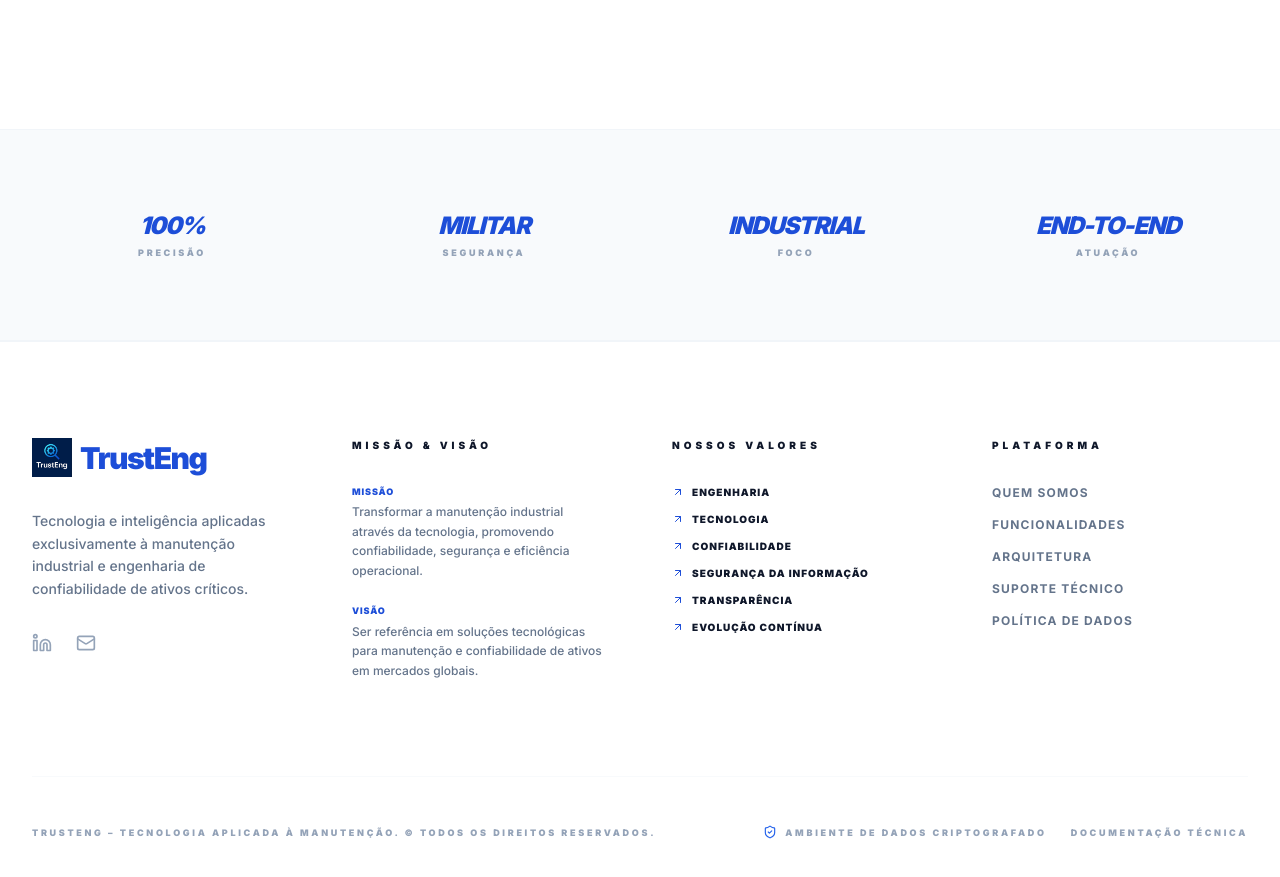
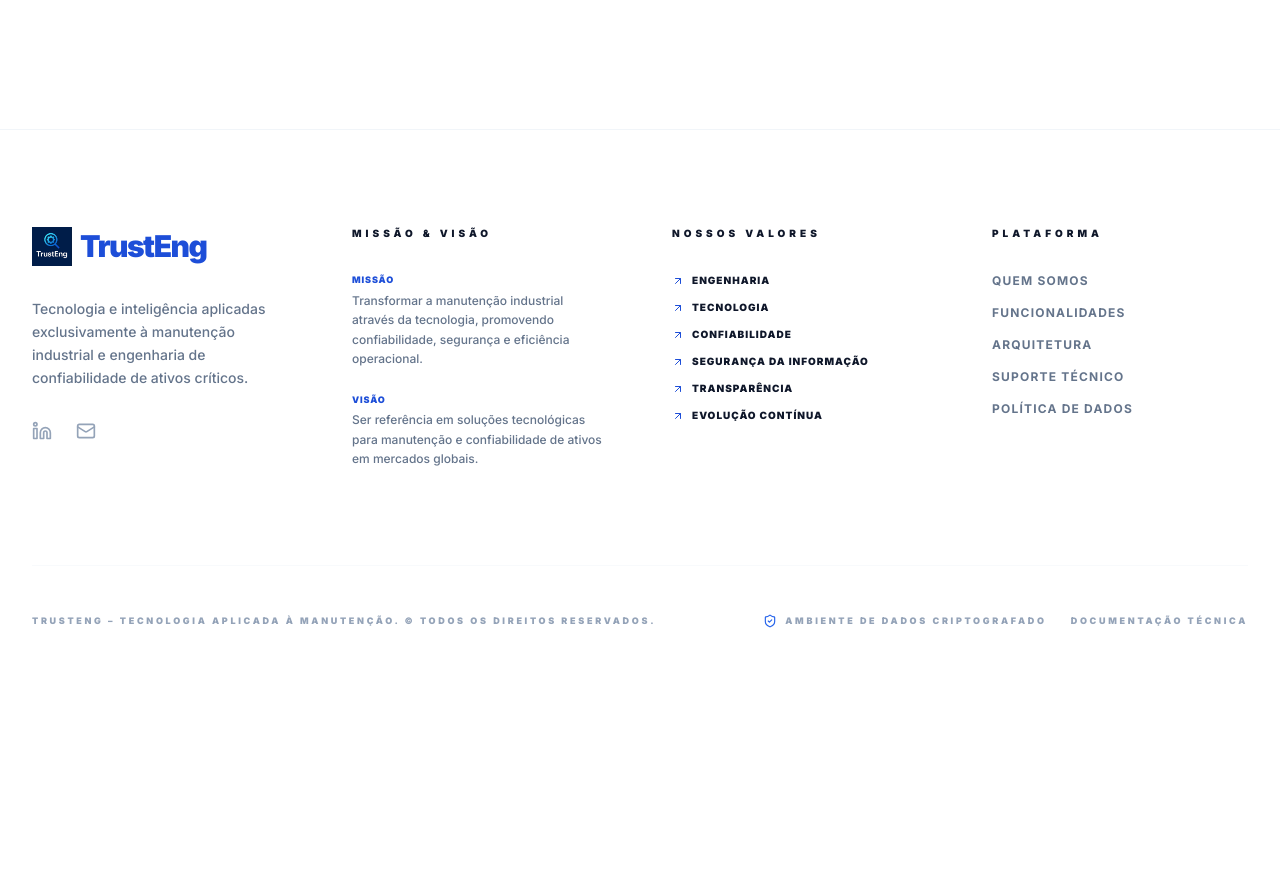
Before and after one commit to matheusstanlei12-dotcom/TrustEng.LTDA, a React (Vite) app: page /#/about in a window 1280 px wide. Shown: the part 1583-2460 px from the top of the page. After the commit the page ends 2259 px from the top, so only its background shows below. Built offline with nearby package versions, Linux system fonts and the light colour scheme.

Commit message:
Remove stats bar from About page

```diff
--- a/pages/About.tsx
+++ b/pages/About.tsx
@@ -62,25 +62,6 @@ const About: React.FC = () => {
                     </div>
                 </div>
             </section>
-
-            {/* Trust Quote / Stats bar */}
-            <section className="py-20 bg-slate-50 border-y border-slate-100">
-                <div className="max-w-7xl mx-auto px-6 lg:px-8">
-                    <div className="grid grid-cols-2 lg:grid-cols-4 gap-8">
-                        {[
-                            { label: "Precisão", val: "100%" },
-                            { label: "Segurança", val: "Militar" },
-                            { label: "Foco", val: "Industrial" },
-                            { label: "Atuação", val: "End-to-End" }
-                        ].map((stat, i) => (
-                            <div key={i} className="text-center">
-                                <div className="text-blue-700 font-black text-2xl tracking-tighter mb-1 uppercase italic">{stat.val}</div>
-                                <div className="text-slate-400 font-black text-[9px] uppercase tracking-[0.3em]">{stat.label}</div>
-                            </div>
-                        ))}
-                    </div>
-                </div>
-            </section>
         </div>
     );
 };
```
